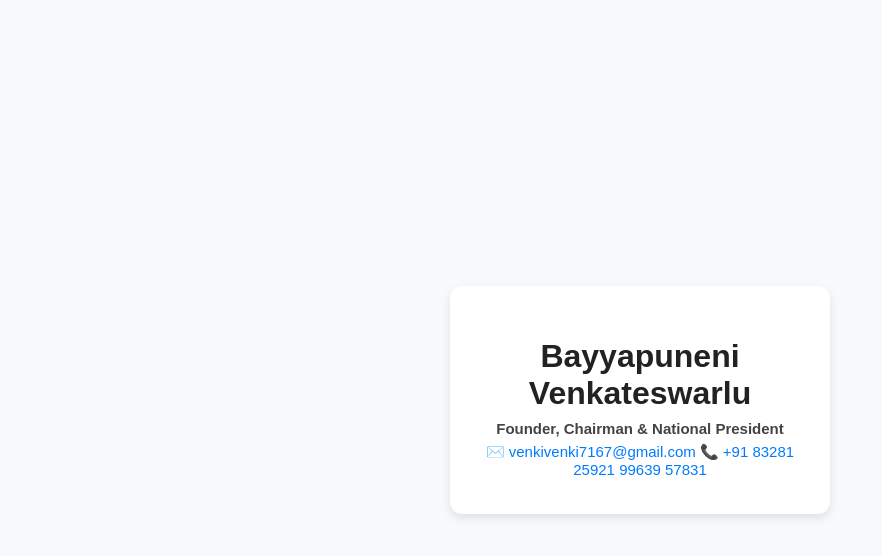
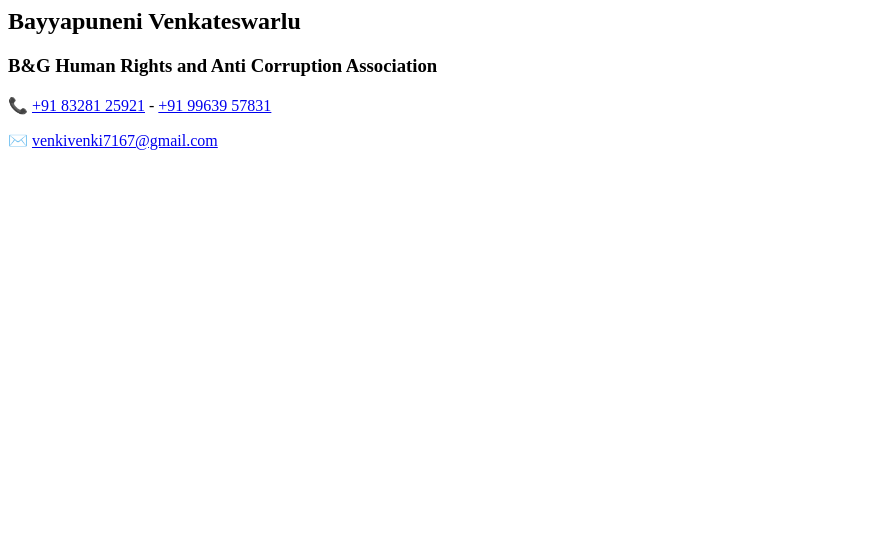
Before and after one commit to ssvamships-collab/venkateswarlu.github.io, a plain HTML site: page index.html in a window 1280 px wide. Shown: the whole page, without its empty margins (0-882 px from the left). Drawn offline with Linux system fonts and the light colour scheme.

Commit message:
Update index.html

```diff
--- a/index.html
+++ b/index.html
@@ -1,50 +1,9 @@
-<!DOCTYPE html>
-<html lang="en">
-<head>
-  <meta charset="UTF-8">
-  <meta name="viewport" content="width=device-width, initial-scale=1.0">
-  <title>Bayyapuneni Venkateswarlu - Contact Info</title>
-  <style>
-    body {
-      font-family: Arial, sans-serif;
-      background: #f8f9fa;
-      display: flex;
-      justify-content: center;
-      align-items: center;
-      height: 100vh;
-      margin: 0;
-    }
-    .card {
-      background: white;
-      padding: 30px;
-      border-radius: 12px;
-      box-shadow: 0 4px 10px rgba(0,0,0,0.1);
-      text-align: center;
-      width: 320px;
-    }
-    h1 {
-      color: #222;
-      margin-bottom: 8px;
-    }
-    p {
-      margin: 6px 0;
-      font-size: 15px;
-      color: #444;
-    }
-    a {
-      color: #007bff;
-      text-decoration: none;
-    }
-    a:hover {
-      text-decoration: underline;
-    }
-  </style>
-</head>
 <body>
   <div class="card">
-    <h1>Bayyapuneni Venkateswarlu</h1>
-    <p><b>Founder, Chairman & National President</b></p>
-    <p>✉️ <a href="mailto:venkivenki7167@gmail.com">venkivenki7167@gmail.com 📞 +91 83281 25921 99639 57831 </a></p>
+    <h2>Bayyapuneni Venkateswarlu</h2>
+    <h3>B&amp;G Human Rights and Anti Corruption Association</h3>
+    <p>📞 <a href="tel:+918328125921">+91 83281 25921</a> -
+       <a href="tel:+919963957831">+91 99639 57831</a></p>
+    <p>✉️ <a href="mailto:venkivenki7167@gmail.com">venkivenki7167@gmail.com</a></p>
   </div>
 </body>
-</html>
```
